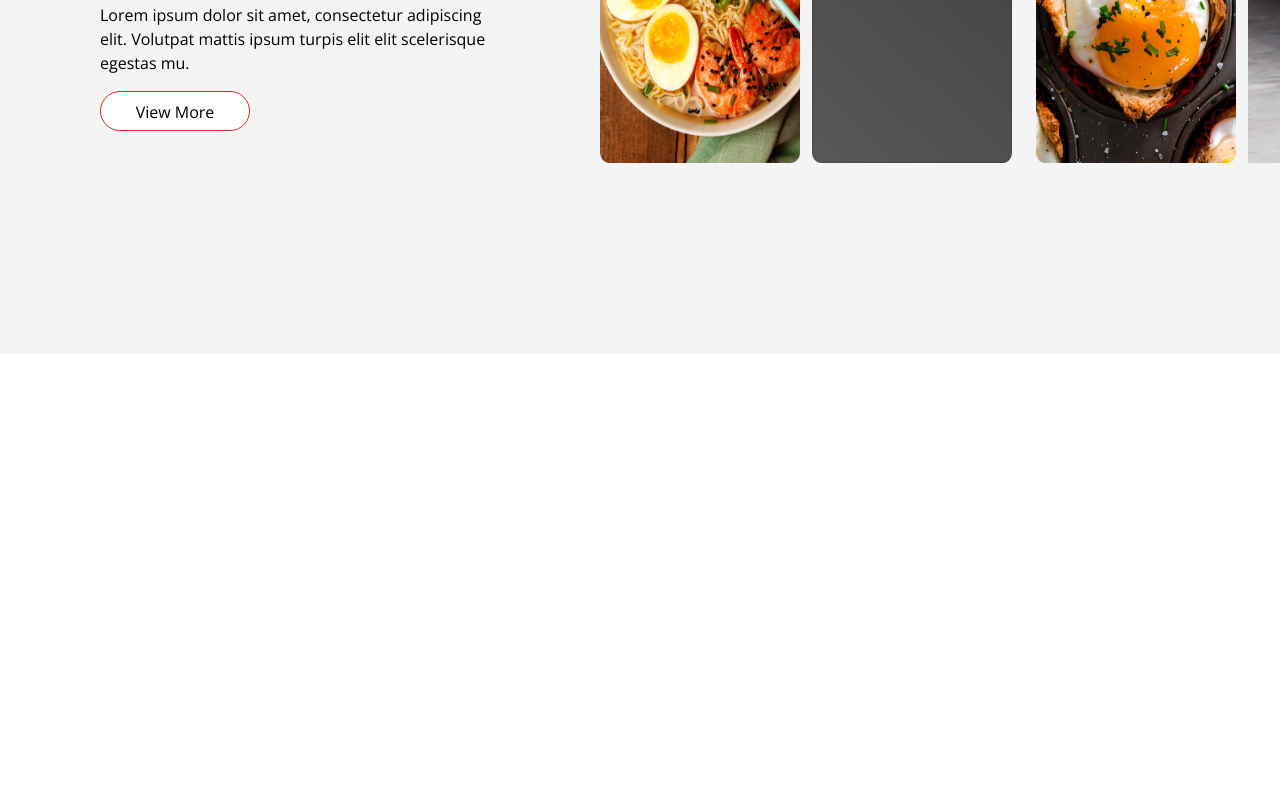
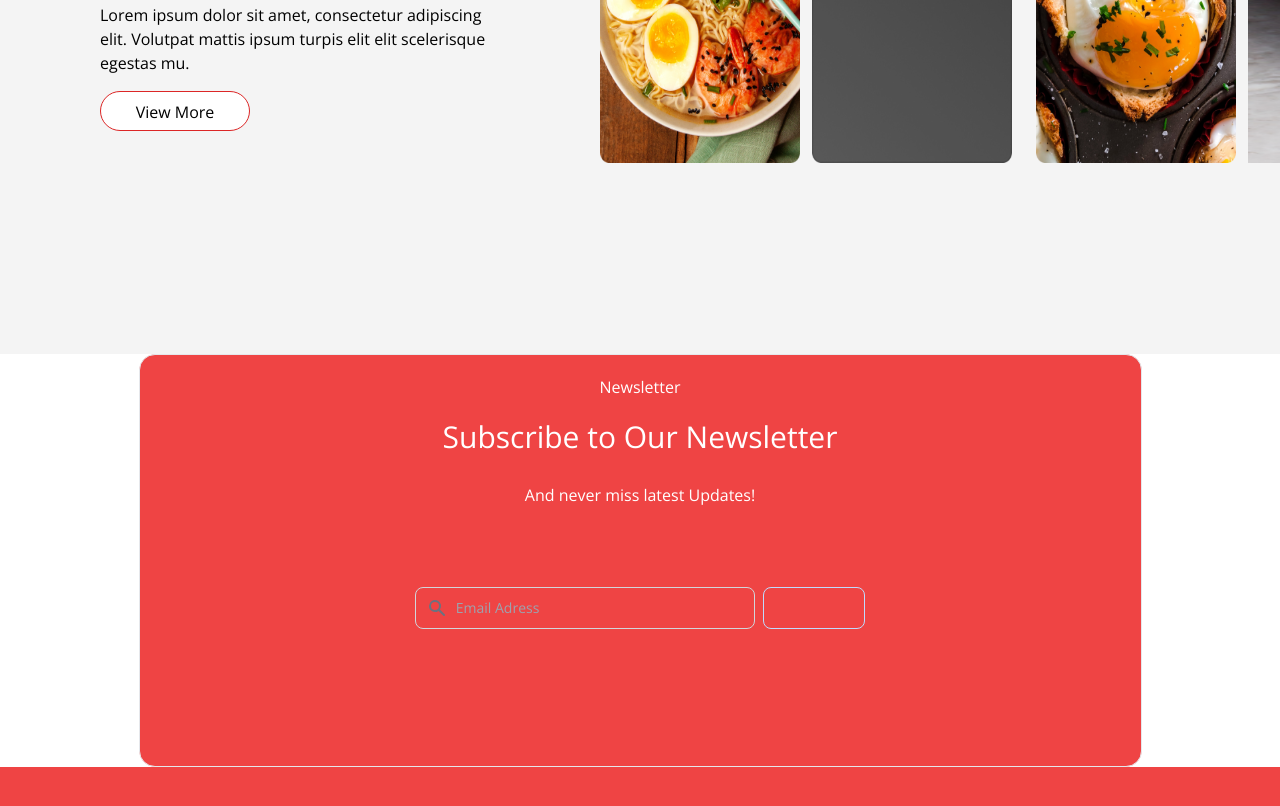
Before and after one commit to IsmoiloF/Turkish-Kebab, a website: page src/index.html in a window 1280 px wide. Shown: the part 5873-6679 px from the top of the page. Before the commit the page ends 6227 px from the top, so only its background shows below. Drawn offline with nearby package versions, Linux system fonts and the light colour scheme.

Commit message:
first commit

```diff
--- a/src/index.html
+++ b/src/index.html
@@ -467,6 +467,46 @@
       </section>
     </div>
 
+    <section class="container w-[1003px] h-[413px] bg-red-500  m-auto border rounded-2xl">
+      <div class=" my-5 mx-auto my-5">
+        <div class=" flex">
+          <span class="mx-auto text-white">Newsletter</span>
+        </div>
+
+        <div class="flex ">
+          <h1 class="mx-auto text-3xl my-5 text-white">Subscribe to Our Newsletter</h1>
+        </div>
+        <div class="flex my-2">
+          <p class="mx-auto text-white">And never miss latest Updates!</p>
+        </div>
+      </div>
+
+
+
+      <div class="w-[45%] mx-auto my-[8%]">
+        <form class="flex items-center">
+          <label for="simple-search" class="sr-only">Search</label>
+          <div class="relative w-full">
+              <div class="absolute inset-y-0 left-0 flex items-center pl-3 pointer-events-none">
+                  <svg aria-hidden="true" class="w-5 h-5 text-gray-500 dark:text-gray-400" fill="currentColor" viewBox="0 0 20 20" xmlns=""><path fill-rule="evenodd" d="M8 4a4 4 0 100 8 4 4 0 000-8zM2 8a6 6 0 1110.89 3.476l4.817 4.817a1 1 0 01-1.414 1.414l-4.816-4.816A6 6 0 012 8z" clip-rule="evenodd"></path></svg>
+              </div>
+              <input type="text" id="simple-search" class="bg-red-500 border border-gray-300 text-gray-900 text-sm rounded-lg focus:ring-blue-500 focus:border-blue-500 block w-full pl-10 p-2.5  dark:bg-gray-700 dark:border-gray-600 dark:placeholder-gray-400 dark:text-white dark:focus:ring-blue-500 dark:focus:border-blue-500" placeholder="Email Adress" required>
+          </div>
+          <button type="submit" aria-placeholder="Subscribe" value="Subscribe" class="p-2.5 ml-2 text-sm font-medium text-white bg-red-500 rounded-lg border border-blue-200 hover:bg-red-800 focus:ring-4 focus:outline-none focus:ring-blue-300 dark:bg-blue-600 dark:hover:bg-blue-700 dark:focus:ring-blue-800">
+              <svg class="w-[80px] h-5" fill="none" stroke="currentColor" viewBox="0 0 24 24" xmlns=""></svg>
+              <span class="sr-only">Search</span>
+          </button>
+        </form>
+      </div>
+
+    </section>
+
+    <section class=" h-[710px] bg-red-500">
+      <div >
+
+      </div>
+    </section>
+
 
   </body>
 </html>
```
